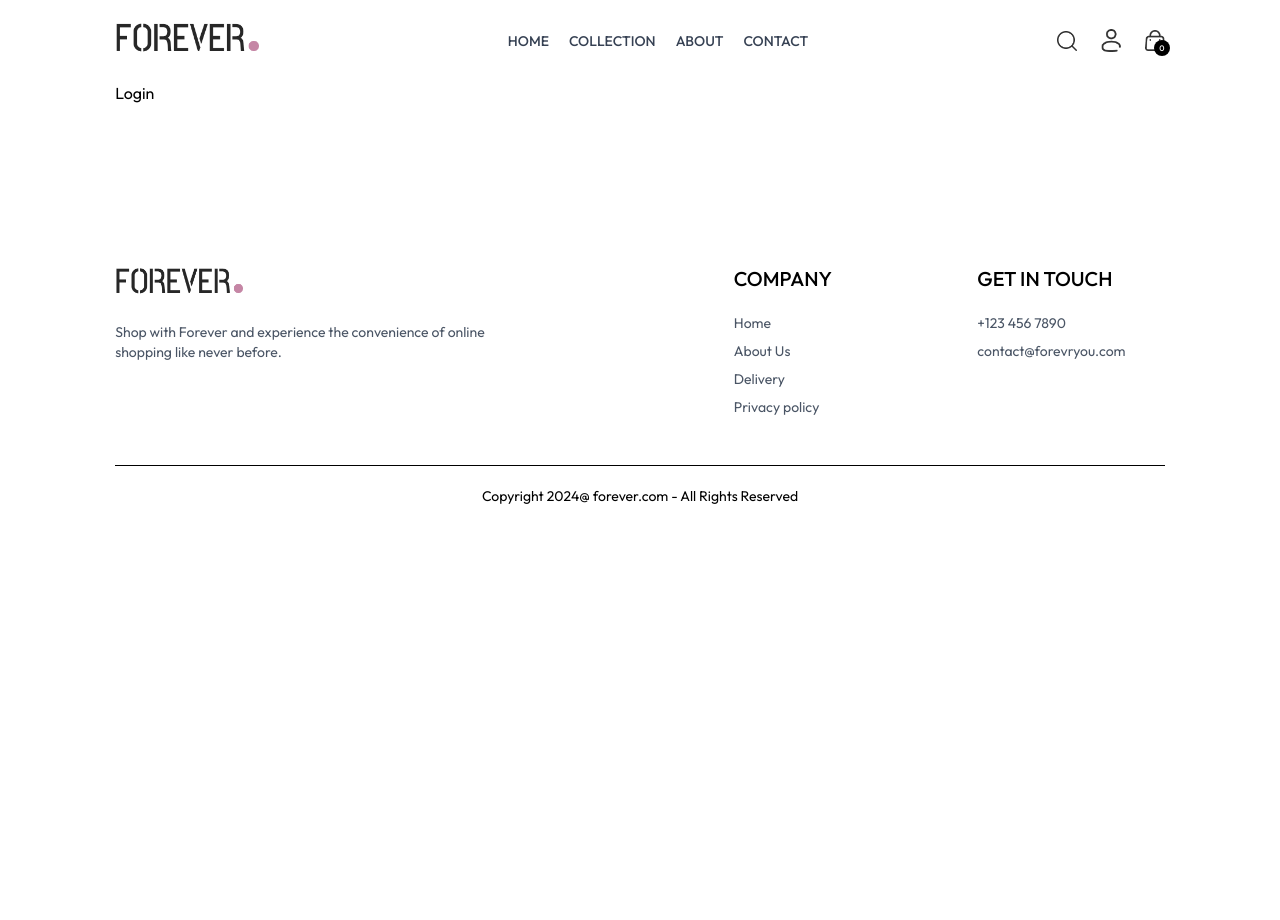
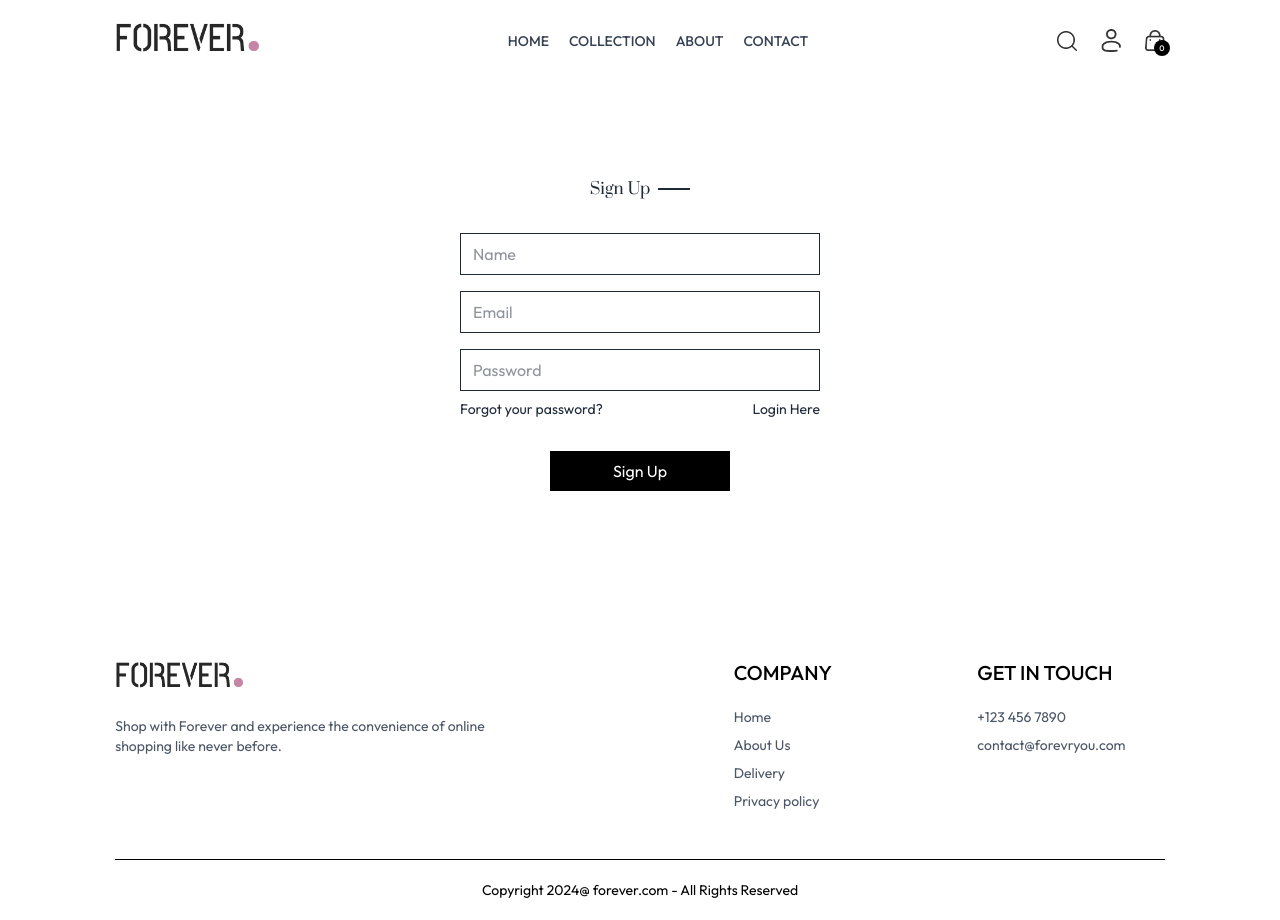
Before and after one commit to LenonCunha33/Ecommerce2.0, a React (Vite) app in the folder frontend/: page /login in a window 1280 px wide. Before the commit the page ends 800 px from the top, so only its background shows below. Built offline with nearby package versions, Linux system fonts and the light colour scheme.

Commit message:
added login page

```diff
--- a/frontend/src/Pages/Login.jsx
+++ b/frontend/src/Pages/Login.jsx
@@ -1,7 +1,69 @@
-import React from 'react';
+import { useState } from 'react';
 
 const Login = () => {
-  return <div>Login</div>;
+  const [currentState, setCurrentState] = useState('Sign Up');
+
+  const onSubmmitHandler = async (e) => {
+    e.preventDefault();
+  };
+
+  return (
+    <form
+      onSubmit={onSubmmitHandler}
+      className='flex flex-col items-center w-[90%] sm:max-w-96 m-auto mt-14 gap-4 text-gray-800'
+    >
+      <div className='inline-flex items-center gap-2 mb-2 mt-10'>
+        <p className='prata-regular text 3x1'> {currentState}</p>
+        <hr className='border-none h-[1.5px] w-8 bg-gray-800 ' />
+      </div>
+
+      <div className='w-full px-3 py-2 flex flex-col gap-4'>
+        {currentState === 'Sign Up' ? (
+          <input
+            type='text'
+            className='w-Full px-3 py-2 border border-gray-880'
+            placeholder='Name'
+            required
+          />
+        ) : null}
+
+        <input
+          type='email'
+          className='w-Full px-3 py-2 border border-gray-880'
+          placeholder='Email'
+          required
+        />
+        <input
+          type='password'
+          className='w-Full px-3 py-2 border border-gray-880'
+          placeholder='Password'
+          required
+        />
+
+        <div className='w-full flex justify-between text-sm mt-[-8px]'>
+          <p className=' cursor-pointer'>Forgot your password?</p>
+          {currentState === 'Login' ? (
+            <p
+              onClick={() => setCurrentState('Sign Up')}
+              className='cursor-pointer'
+            >
+              Create Account
+            </p>
+          ) : (
+            <p
+              onClick={() => setCurrentState('Login')}
+              className='cursor-pointer'
+            >
+              Login Here
+            </p>
+          )}
+        </div>
+        <button className='w-1/2 m-auto bg-black text-white px-8 py-2 mt-4 cursor-pointer '>
+          {currentState === 'Login' ? 'Sign In' : 'Sign Up'}
+        </button>
+      </div>
+    </form>
+  );
 };
 
 export default Login;
```
